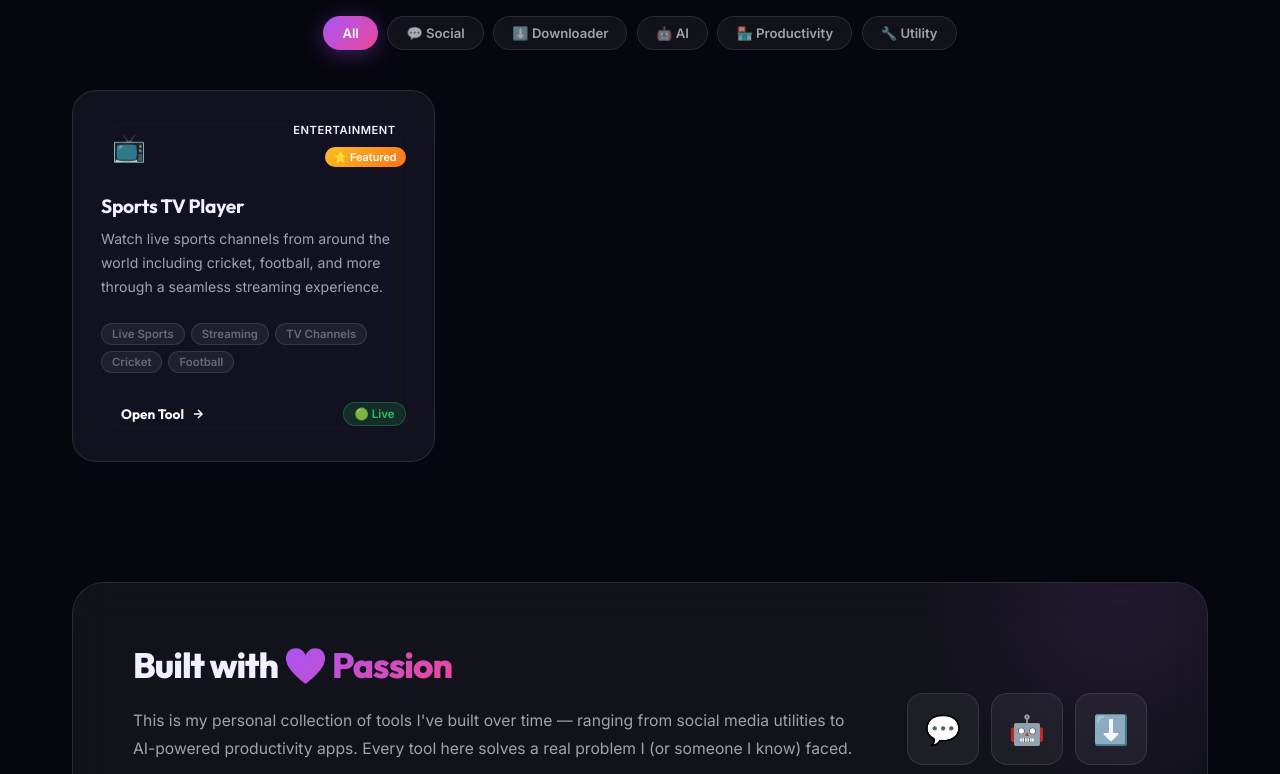
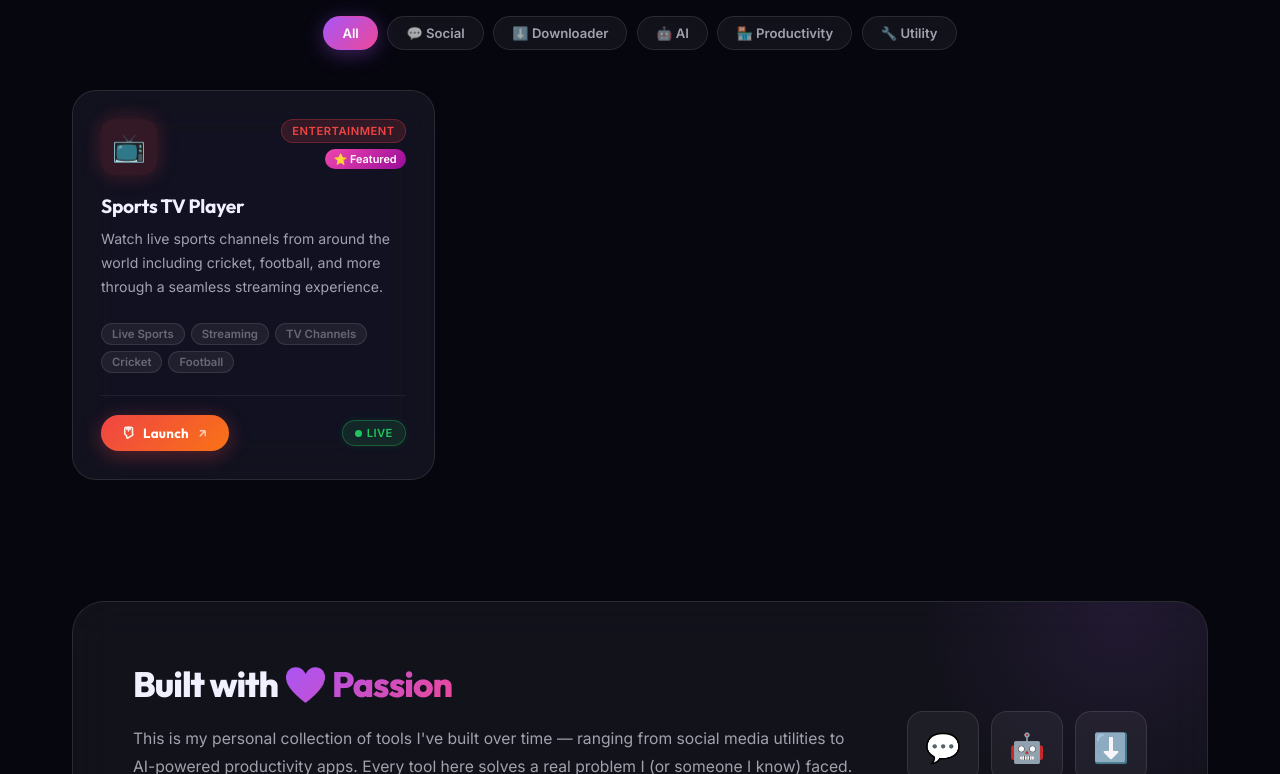
Before and after one commit to desh2001/My-tools-pack, a plain HTML site: page index.html in a window 1280 px wide. Shown: the part 1072-1846 px from the top of the page. Drawn offline with Linux system fonts and the light colour scheme.

Commit message:
Enhance card UI

```diff
--- a/script.js
+++ b/script.js
@@ -169,9 +169,14 @@ function getCategoryClass(cat) {
 }
 
 function getStatusHTML(status) {
-  const labels = { live: "🟢 Live", wip: "🟡 WIP", beta: "🔵 Beta" };
+  const dots = {
+    live: `<svg width="7" height="7" viewBox="0 0 7 7"><circle cx="3.5" cy="3.5" r="3.5" fill="currentColor"><animate attributeName="opacity" values="1;0.3;1" dur="1.6s" repeatCount="indefinite"/></circle></svg>`,
+    wip:  `<svg width="7" height="7" viewBox="0 0 7 7"><circle cx="3.5" cy="3.5" r="3.5" fill="currentColor" opacity="0.8"/></svg>`,
+    beta: `<svg width="7" height="7" viewBox="0 0 7 7"><circle cx="3.5" cy="3.5" r="3.5" fill="currentColor" opacity="0.8"/></svg>`,
+  };
+  const labels = { live: "Live", wip: "In Dev", beta: "Beta" };
   const classes = { live: "status-live", wip: "status-wip", beta: "status-beta" };
-  return `<span class="card-status ${classes[status]}">${labels[status]}</span>`;
+  return `<span class="card-status ${classes[status]}">${dots[status]}${labels[status]}</span>`;
 }
 
 function renderCards(list) {
@@ -204,9 +209,14 @@ function renderCards(list) {
       </div>
       <div class="card-footer">
         <a href="${tool.link}" target="_blank" class="card-link link-${catClass}" id="card-link-${tool.id}">
-          Open Tool
-          <svg width="14" height="14" fill="none" stroke="currentColor" stroke-width="2.5" viewBox="0 0 24 24">
-            <path d="M5 12h14M12 5l7 7-7 7"/>
+          <span class="card-link-pulse"></span>
+          <svg class="card-link-icon" width="15" height="15" viewBox="0 0 24 24" fill="none" stroke="currentColor" stroke-width="2.5" stroke-linecap="round" stroke-linejoin="round">
+            <path d="M9 17.776C9 19 10.343 19.773 11.4 19.1l7-4.288A1.5 1.5 0 0 0 18.4 12.5V4a2 2 0 0 0-2-2H8a2 2 0 0 0-2 2v8.5a1.5 1.5 0 0 0 .742 1.3L9 15.5v2.276z"/>
+            <path d="M12 2v6M9 5l3-3 3 3"/>
+          </svg>
+          <span>Launch</span>
+          <svg class="card-link-arrow" width="13" height="13" fill="none" stroke="currentColor" stroke-width="2.5" viewBox="0 0 24 24">
+            <path d="M7 17L17 7M17 7H7M17 7v10"/>
           </svg>
         </a>
         ${getStatusHTML(tool.status)}
--- a/style.css
+++ b/style.css
@@ -608,7 +608,7 @@ img { max-width: 100%; display: block; }
   font-weight: 600;
   padding: 3px 9px;
   border-radius: 20px;
-  background: linear-gradient(135deg, #fbbf24, #f97316);
+  background: linear-gradient(135deg, #f046af, #990c99);
   color: #fff;
 }
 
@@ -647,34 +647,95 @@ img { max-width: 100%; display: block; }
   display: flex;
   align-items: center;
   justify-content: space-between;
+  padding-top: 1.2rem;
+  border-top: 1px solid rgba(255,255,255,0.06);
+  margin-top: 0.4rem;
+  gap: 0.8rem;
 }
 
 .card-link {
+  position: relative;
   display: inline-flex;
   align-items: center;
   gap: 7px;
   padding: 10px 20px;
   border-radius: 30px;
-  font-size: 0.85rem;
+  font-size: 0.83rem;
   font-weight: 700;
   font-family: var(--font-heading);
+  letter-spacing: 0.3px;
+  color: #fff;
+  overflow: hidden;
   transition: all var(--transition-fast);
-  color: #fff;
+  box-shadow: 0 4px 18px rgba(0,0,0,0.25);
+}
+.card-link::before {
+  content: '';
+  position: absolute;
+  inset: 0;
+  background: linear-gradient(90deg, transparent 0%, rgba(255,255,255,0.18) 50%, transparent 100%);
+  transform: translateX(-100%);
+  transition: transform 0.45s ease;
+  pointer-events: none;
 }
 .card-link:hover {
-  transform: translateX(3px);
-  box-shadow: 0 6px 20px rgba(0,0,0,0.3);
+  transform: translateY(-2px) scale(1.04);
+  box-shadow: 0 8px 28px rgba(0,0,0,0.35), 0 0 16px rgba(168,85,247,0.3);
+  letter-spacing: 0.5px;
+}
+.card-link:hover::before { transform: translateX(200%); }
+.card-link:hover .card-link-arrow {
+  transform: translate(2px, -2px);
+  opacity: 1;
+}
+.card-link:active { transform: scale(0.98); }
+
+.card-link-pulse {
+  position: absolute;
+  inset: 0;
+  border-radius: 30px;
+  box-shadow: 0 0 0 0 rgba(255,255,255,0.3);
+  animation: linkPulse 2.8s ease-in-out infinite;
+  pointer-events: none;
+}
+.card-link-icon {
+  flex-shrink: 0;
+  opacity: 0.9;
+  transition: transform var(--transition-fast);
+}
+.card-link:hover .card-link-icon { transform: rotate(-10deg) scale(1.15); }
+.card-link-arrow {
+  opacity: 0.7;
+  transition: all var(--transition-fast);
+  flex-shrink: 0;
+}
+
+@keyframes linkPulse {
+  0%   { box-shadow: 0 0 0 0   rgba(255,255,255,0.25); }
+  60%  { box-shadow: 0 0 0 8px rgba(255,255,255,0); }
+  100% { box-shadow: 0 0 0 0   rgba(255,255,255,0); }
 }
 
 .card-status {
-  font-size: 0.72rem;
-  font-weight: 600;
-  padding: 4px 10px;
+  display: inline-flex;
+  align-items: center;
+  gap: 5px;
+  font-size: 0.7rem;
+  font-weight: 700;
+  padding: 5px 12px;
   border-radius: 20px;
+  letter-spacing: 0.4px;
+  text-transform: uppercase;
+  white-space: nowrap;
 }
-.status-live { background: rgba(34, 197, 94, 0.15); color: var(--accent-green); border: 1px solid rgba(34,197,94,0.3); }
-.status-wip { background: rgba(251, 191, 36, 0.15); color: #fbbf24; border: 1px solid rgba(251,191,36,0.3); }
-.status-beta { background: rgba(6, 182, 212, 0.15); color: var(--accent-cyan); border: 1px solid rgba(6,182,212,0.3); }
+.status-live {
+  background: rgba(34, 197, 94, 0.12);
+  color: var(--accent-green);
+  border: 1px solid rgba(34,197,94,0.35);
+  box-shadow: 0 0 10px rgba(34,197,94,0.1);
+}
+.status-wip  { background: rgba(251,191,36,0.12);  color: #fbbf24;            border: 1px solid rgba(251,191,36,0.35); }
+.status-beta { background: rgba(6,182,212,0.12);   color: var(--accent-cyan); border: 1px solid rgba(6,182,212,0.35); }
 
 /* ---------- Category Colors ---------- */
 .cat-social { background: rgba(236, 72, 153, 0.15); color: var(--accent-pink); border: 1px solid rgba(236,72,153,0.3); }
@@ -682,18 +743,21 @@ img { max-width: 100%; display: block; }
 .cat-ai { background: rgba(168, 85, 247, 0.15); color: var(--accent-purple); border: 1px solid rgba(168,85,247,0.3); }
 .cat-productivity { background: rgba(249, 115, 22, 0.15); color: var(--accent-orange); border: 1px solid rgba(249,115,22,0.3); }
 .cat-utility { background: rgba(34, 197, 94, 0.15); color: var(--accent-green); border: 1px solid rgba(34,197,94,0.3); }
+.cat-entertainment { background: rgba(239, 68, 68, 0.15); color: #ef4444; border: 1px solid rgba(239,68,68,0.3); }
 
 .icon-social { background: rgba(236, 72, 153, 0.15); box-shadow: 0 0 20px rgba(236,72,153,0.2); }
 .icon-downloader { background: rgba(6, 182, 212, 0.15); box-shadow: 0 0 20px rgba(6,182,212,0.2); }
 .icon-ai { background: rgba(168, 85, 247, 0.15); box-shadow: 0 0 20px rgba(168,85,247,0.2); }
 .icon-productivity { background: rgba(249, 115, 22, 0.15); box-shadow: 0 0 20px rgba(249,115,22,0.2); }
 .icon-utility { background: rgba(34, 197, 94, 0.15); box-shadow: 0 0 20px rgba(34,197,94,0.2); }
+.icon-entertainment { background: rgba(239, 68, 68, 0.15); box-shadow: 0 0 20px rgba(239,68,68,0.25); }
 
 .link-social { background: linear-gradient(135deg, #ec4899, #f97316); }
 .link-downloader { background: linear-gradient(135deg, #06b6d4, #3b82f6); }
 .link-ai { background: linear-gradient(135deg, #a855f7, #ec4899); }
 .link-productivity { background: linear-gradient(135deg, #f97316, #eab308); }
 .link-utility { background: linear-gradient(135deg, #22c55e, #06b6d4); }
+.link-entertainment { background: linear-gradient(135deg, #ef4444, #f97316); box-shadow: 0 4px 20px rgba(239,68,68,0.35); }
 
 /* ---------- No Results ---------- */
 .no-results {
```
